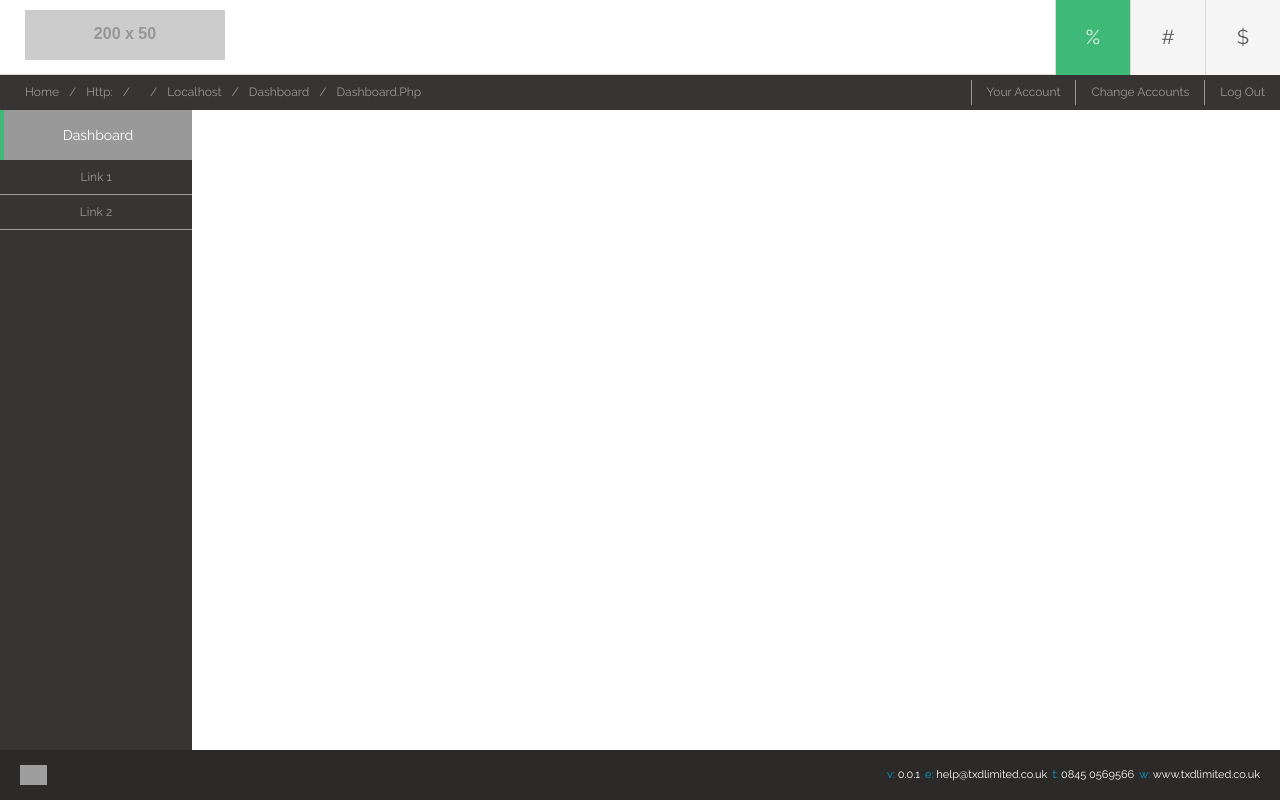
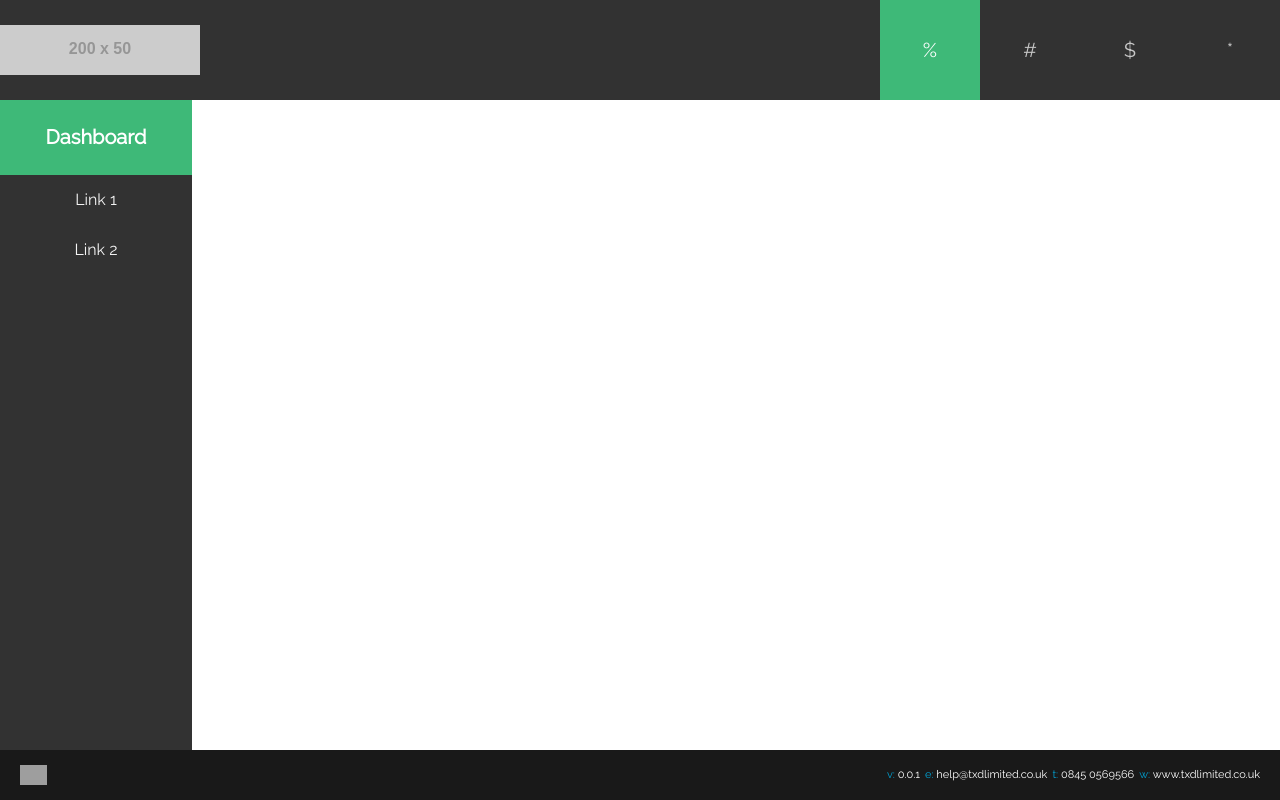
Before and after one commit to jpowleytxd/Template_Builder, a PHP site: page /dashboard/dashboard.php in a window 1280 px wide. Run offline with PHP 8.4, Linux system fonts and the light colour scheme; grey boxes labelled with a size stand in for pictures from a placeholder-image service; some libraries are stand-ins or nearby versions; grey boxes are pictures that could not be loaded.

Commit message:
Theming change, template setup activity log styled.

```diff
--- a/public_html/css/main.css
+++ b/public_html/css/main.css
@@ -6,6 +6,7 @@
 
 body{
   font-family: 'Raleway', sans-serif;
+  background: rgb(50, 50, 50);
 }
 
 #feedback-bar{
@@ -300,21 +301,14 @@ body{
 /*----------------*/
 header{
   width: 100%;
+  height: 100px;
   display: block;
   position: relative;
-}
-
-.header-top{
-  width: 100%;
-  height: 75px;
-  display: block;
-  position: relative;
-  padding-left: 25px;
-  background: #fff;
-  border-bottom: 1px solid #d9d9d9;
+  background: rgb(50, 50, 50);
 }
 
 a.header-logo{
+  width: 15%;
   display: block;
   position: relative;
   float: left;
@@ -323,115 +317,88 @@ a.header-logo{
   outline: none;
 }
 
+a.header-logo img{
+  display: block;
+  position: relative;
+  margin-left: auto;
+  margin-right: auto;
+}
+
 .header-nav-button{
-  width: 75px;
-  height: 75px;
+  width: 100px;
+  height: 100px;
   display: block;
   position: relative;
   float: right;
-  background: #f5f5f5;
-  border-left: 1px solid #d9d9d9;
-  color: #5c5c5c;
+  color: rgb(200, 200, 200);
   font-size: 20px;
   text-align: center;
   text-transform: uppercase;
-  line-height: 75px;
+  line-height: 100px;
   user-select: none;
 }
 
 .header-nav-button:hover{
-  background: #5c5c5c;
-  border-left: 1px solid #5c5c5c;
+  background: rgb(150, 150, 150);
   color: #f5f5f5;
   cursor: pointer;
 }
 
-.header-nav-button span:last-child{
+.header-nav-button span.nav-words{
   font-size: 10px;
   font-weight: 700;
   display: none;
 }
 
-.header-nav-button:hover span:first-child{
+.header-nav-button:hover span.nav-symbol{
   display: none;
 }
 
-.header-nav-button:hover span:last-child{
+.header-nav-button:hover span.nav-words{
   display: block;
 }
 
-.nav-page{
+.nav-page, .nav-page:hover{
   background: #3eb978;
   color: #fff;
 }
 
-.header-bottom{
+/*Dropdown styling*/
+.header-nav-button .header-nav-dropdown{
+  width: 100px;
+  z-index: 500;
+  display: none;
+  position: absolute;
+  top: 100px;
+  background: red;
+}
+
+.header-nav-button#account-link:hover .header-nav-dropdown{
+  display: block;
+}
+
+.header-nav-button .header-nav-dropdown .header-nav-link{
   width: 100%;
-  height: 35px;
+  height: 100px;
   display: block;
   position: relative;
-  padding-left: 25px;
-  background: #363533;
-  color: #999;
-  font-size: 12px;
-  line-height: 35px;
-}
-
-.navigation-path{
-  height: 35px;
-  display: block;
-  position: relative;
-  float: left;
-}
-
-.folder-nav{
-  height: 35px;
-  display: block;
-  position: relative;
-  float: left;
-  text-align: left;
-  text-transform: capitalize;
-}
-
-.folder-nav:hover{
-  cursor: pointer;
-  color: rgba(255, 255, 255, 0.8);
+  background:  rgb(50, 50, 50);
+  color: rgb(200, 200, 200);
+  font-size: 20px;
+  text-align: center;
+  text-transform: uppercase;
+  line-height: 100px;
   user-select: none;
 }
 
-.folder-divide{
-  height: 35px;
-  display: block;
-  position: relative;
-  float: left;
-  margin-left: 10px;
-  margin-right: 10px;
+.header-nav-link .nav-words{
+  display: block !important;
 }
 
-.account-nav{
-  height: 35px;
-  display: block;
-  position: relative;
-  float: right;
-  padding-top: 5px;
-}
-
-.account-nav-item{
-  height: 25px;
-  display: block;
-  position: relative;
-  float: right;
-  padding-left: 15px;
-  padding-right: 15px;
-  border-left: 1px solid #999;
-  line-height: 25px;
-  user-select: none;
-}
-
-.account-nav-item:hover{
-  border-left: 1px solid #3eb978;
-  color: rgba(255, 255, 255, 0.8);
-  cursor: pointer;
+.header-nav-link:hover{
+  background: rgb(150, 150, 150) !important;
+  color: #f5f5f5 !important;
+  cursor: pointer !important;
 }
 
 /*----------------*/
@@ -443,34 +410,40 @@ a.header-logo{
   display: block;
   position: relative;
   float: left;
-  background: #363533;
+  background: rgb(50, 50, 50);
   color: #fff;
   text-align: center;
   text-transform: capitalize;
+  cursor: default;
 }
 
 .left-nav-title{
   width: 100%;
-  height: 50px;
+  height: 75px;
   display: block;
-  position: relative;;
-  background: #999;
-  border-left: 4px solid #3eb978;
-  font-size: 14px;
-  line-height: 50px;
+  position: relative;
+  background: #3eb978;
+  font-size: 20px;
+  font-weight: bold;
+  line-height: 75px;
 }
 
 .left-nav-link{
   width: 100%;
-  height: 35px;
+  height: 50px;
   display: block;
   position: relative;
   padding-left: 20px;
   padding-right: 20px;
-  color: #999;
-  border-bottom: 1px solid #999;
-  font-size: 12px;
-  line-height: 35px;
+  color: #f5f5f5;
+  font-size: 16px;
+  line-height: 50px;
+}
+
+.left-nav-link:hover{
+  background: rgb(150, 150, 150);
+  color: #f5f5f5;
+  cursor: pointer;
 }
 
 /*----------------*/
@@ -481,7 +454,7 @@ footer{
   height: 50px;
   z-index: 90;
   display: block;
-  position: absolute;
+  position: fixed;
   bottom: 0;
   left: 0;
   padding-top: 15px;
@@ -490,7 +463,7 @@ footer{
   padding-right: 20px;
   font-size: 11px;
   font-weight: normal;
-  background: #2b2a29;
+  background: rgb(25, 25, 25);
 }
 
 .footer-logo{
--- a/public_html/js/dashboard.js
+++ b/public_html/js/dashboard.js
@@ -1,3 +1,8 @@
 $(document).ready(function(){
-
+  $('.header-nav-button').on('click', function(event){
+    var target = $(this).attr('id');
+    target = target.replace('-link', '');
+    var relocate = '/' + target + '/' + target + '.php'
+    window.location.replace(relocate);
+  });
 });
--- a/public_html/partials/_header.php
+++ b/public_html/partials/_header.php
@@ -1,13 +1,27 @@
 <header>
-  <div class="header-top">
     <a href="#" class="header-logo" alt="template_builder">
       <img src="http://placehold.it/200x50">
     </a>
-    <div class="header-nav-button" id="templatebuilder-link">
+    <div class="header-nav-button" id="account-link">
+      <span class="nav-symbol">*</span>
+      <span class="nav-words">Accounts</span>
+      <div class="header-nav-dropdown" id="account-dropdown">
+        <div class="header-nav-link">
+          <span class="nav-words">Change Account</span>
+        </div>
+        <div class="header-nav-link">
+          <span class="nav-words">Your Account</span>
+        </div>
+        <div class="header-nav-link">
+          <span class="nav-words">Log Out</span>
+        </div>
+      </div>
+    </div>
+    <div class="header-nav-button" id="template_builder-link">
       <span class="nav-symbol">$</span>
       <span class="nav-words">Builder</span>
     </div>
-    <div class="header-nav-button" id="templatesetup-link">
+    <div class="header-nav-button" id="template_setup-link">
       <span class="nav-symbol">#</span>
       <span class="nav-words">Setup</span>
     </div>
@@ -15,20 +29,4 @@
       <span class="nav-symbol">%</span>
       <span class="nav-words">Dashboard</span>
     </div>
-  </div>
-  <div class="header-bottom">
-    <div class="navigation-path">
-    </div>
-    <div class="account-nav">
-      <div class="account-nav-item">
-        <span>Log Out</span>
-      </div>
-      <div class="account-nav-item">
-        <span>Change Accounts</span>
-      </div>
-      <div class="account-nav-item">
-        <span>Your Account</span>
-      </div>
-    </div>
-  </div>
 </header>
```
Also changed, not shown: other parts of public_html/css/main.css (+114 -0 lines), public_html/partials/_template_setup_nav.php (+4 -4 lines), public_html/partials/_template_setup_view.php (added, +27 -0 lines), public_html/template_setup/template_setup.php (+7 -6 lines).
